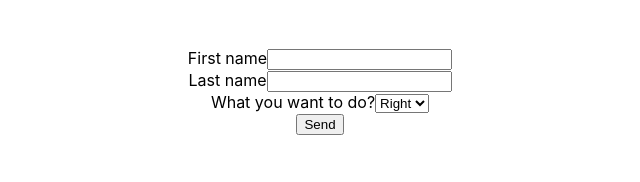
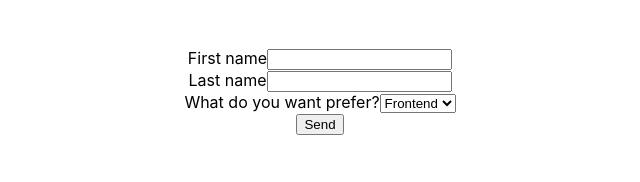
Before and after one commit to HMhugomeireles/tracking-learning-evaluation, a React (Create React App) app in the folder React/forms/react-hook-form-learning/: page / in a window 1280 px wide. Shown: the top 182 px of the page, without its empty margins (320-960 px from the left). Built offline with nearby package versions, Linux system fonts and the light colour scheme.

Commit message:
change types and update mocking data

```diff
--- a/React/forms/react-hook-form-learning/src/mocks/form-gen-on-fly.ts
+++ b/React/forms/react-hook-form-learning/src/mocks/form-gen-on-fly.ts
@@ -50,13 +50,13 @@ const initialConfig: Array<FormField> = [
             styles: "",
             atr: undefined,
             subComponent: [
-                { tag: "option", atrValue: "right", label: "Right"},
-                { tag: "option", atrValue: "left", label: "Left"}
+                { tag: "option", atrValue: "frontend", label: "Frontend"},
+                { tag: "option", atrValue: "backend", label: "Backend"}
             ]
         },
         type: undefined,
         id: uuid.v4(),
-        label: "What you want to do?",
+        label: "What do you want prefer?",
         placeHolder: undefined,
         rules: {
             require: true,
@@ -71,24 +71,54 @@ const flows: Array<Flow> = [
     {
         fieldWatch: {
             name: "path",
-            value: "right",
+            value: "frontend",
             condition: "equal"
         },
         componentsToShow: {
             component: {
-                id: "person-like",
-                name: "person-like",
+                id: "language",
+                name: "language",
                 type: "select",
                 styles: "",
                 atr: undefined,
                 subComponent: [
-                    { tag: "option", atrValue: "design", label: "Design"},
-                    { tag: "option", atrValue: "programing", label: "Programing"}
+                    { tag: "option", atrValue: "react", label: "React"},
+                    { tag: "option", atrValue: "angular", label: "Angular"}
                 ]
             },
             type: undefined,
             id: uuid.v4(),
-            label: "What do you like?",
+            label: "What framework/library do you like use?",
+            placeHolder: undefined,
+            rules: {
+                require: true,
+                maxLength: undefined,
+                minLength: undefined,
+                pattern: undefined
+            }
+        }
+    },
+    {
+        fieldWatch: {
+            name: "path",
+            value: "left",
+            condition: "equal"
+        },
+        componentsToShow: {
+            component: {
+                id: "language",
+                name: "language",
+                type: "select",
+                styles: "",
+                atr: undefined,
+                subComponent: [
+                    { tag: "option", atrValue: "javascript", label: "Javascript"},
+                    { tag: "option", atrValue: "python", label: "Python"}
+                ]
+            },
+            type: undefined,
+            id: uuid.v4(),
+            label: "What language do you like use in backend?",
             placeHolder: undefined,
             rules: {
                 require: true,
```
Also changed, not shown: React/forms/react-hook-form-learning/src/components/form-gen-on-user-interactions/types.ts (+7 -0 lines), 1 other file (tests, documents, lock files or other folders).
